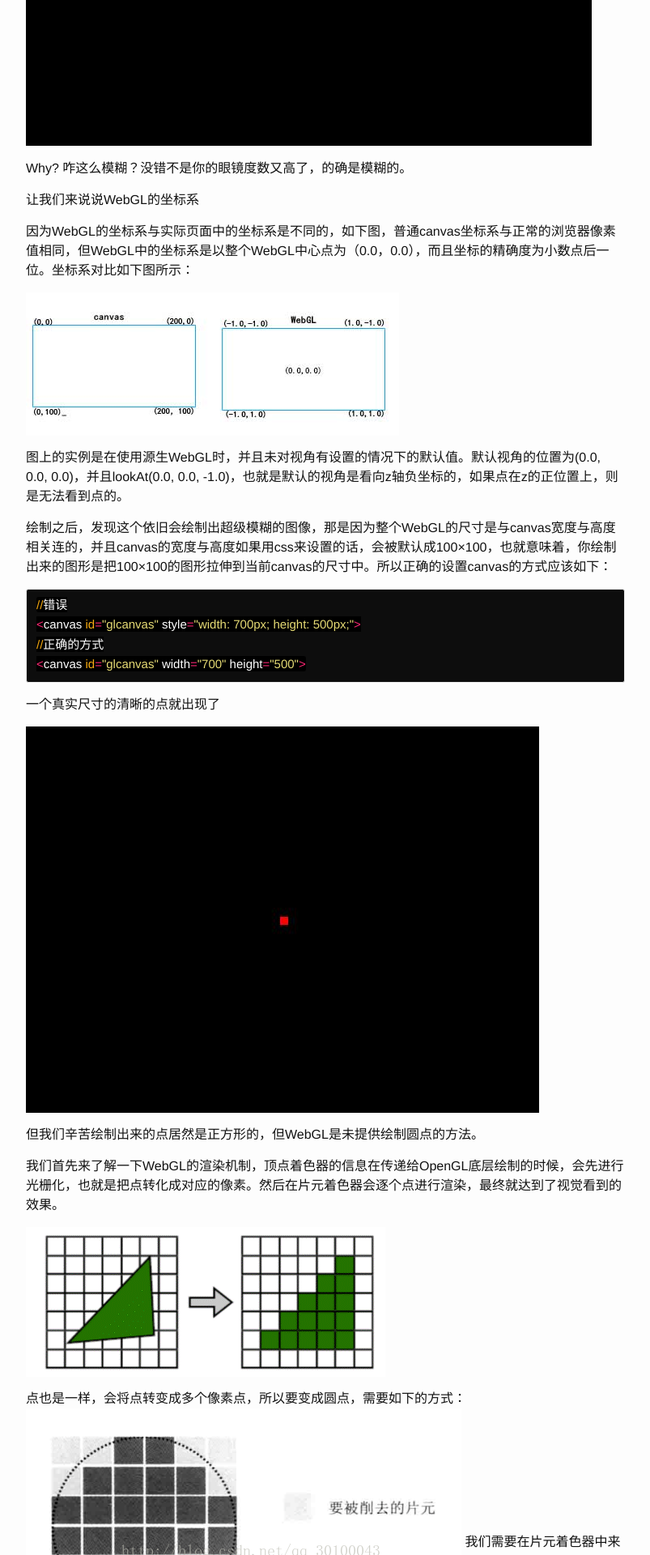
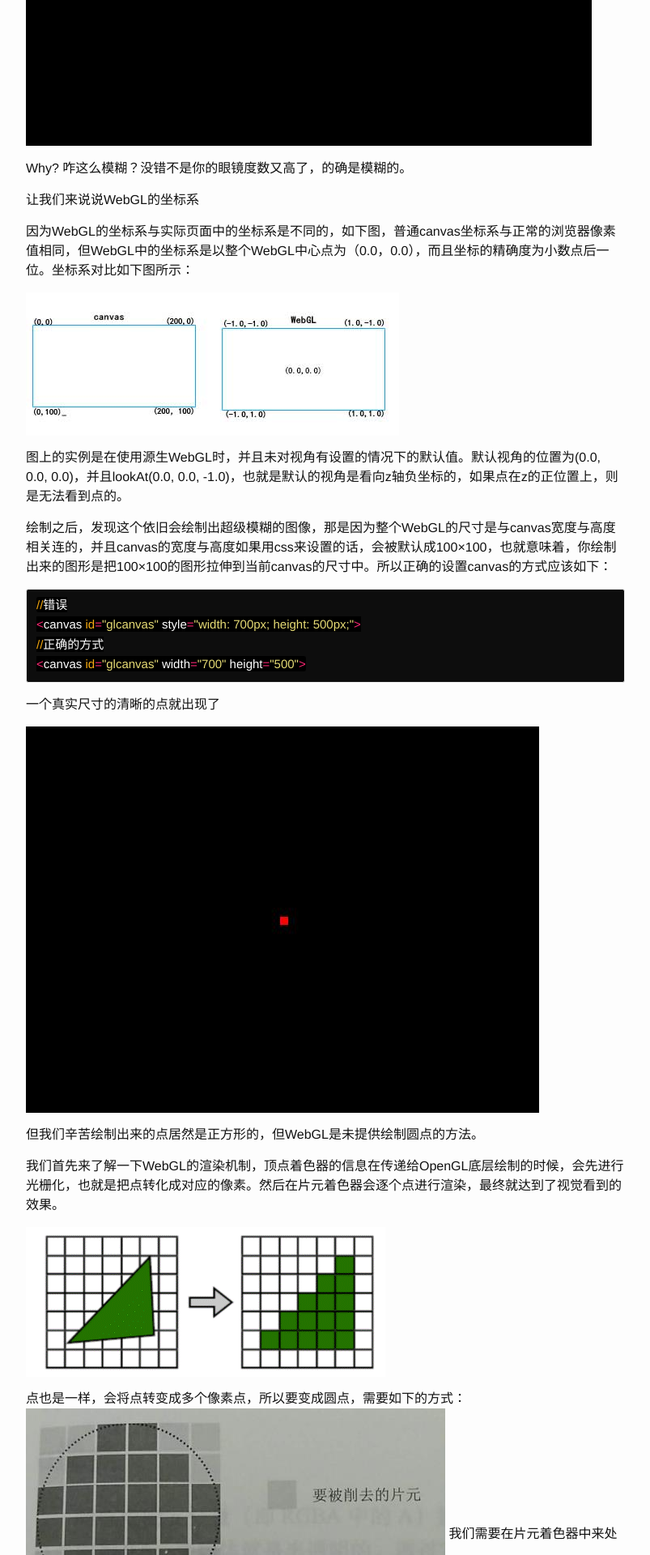
Before and after one commit to essaycode/essaycode.github.io, a Jekyll site: the page built from _posts/2018-04-04-yanglei10.md, in a window 1280 px wide. Shown: the part 4480-6400 px from the top of the page at 81% size, without its empty margins (238-1041 px from the left). Built offline with Jekyll 4.4.1, drawn with Linux system fonts in a browser that asks for light colours.

Commit message:
更新博客

```diff
--- a/_posts/2018-04-04-yanglei10.md
+++ b/_posts/2018-04-04-yanglei10.md
@@ -144,7 +144,7 @@ Why? 咋这么模糊？没错不是你的眼镜度数又高了，的确是模糊
 ![光栅化](/assets/img/yanglei10-3.jpg)
 
 点也是一样，会将点转变成多个像素点，所以要变成圆点，需要如下的方式：
-![光栅化](/assets/img/10-2.png)
+![光栅化](/assets/img/10-2.jpg)
 我们需要在片元着色器中来处理，将非原型区域的像素点，不用片元着色器来绘制，着色器需要判断距离圆点的位置超过0.5的话，就忽略此片元点，最终就会出现一个圆点的效果。
 
 {% highlight ruby %}
```
Also changed, not shown: assets/img/10-2.jpg (added).
